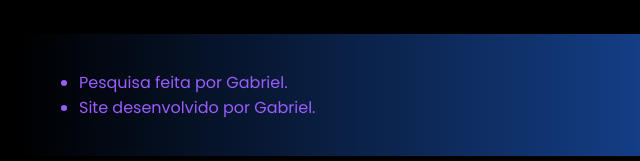
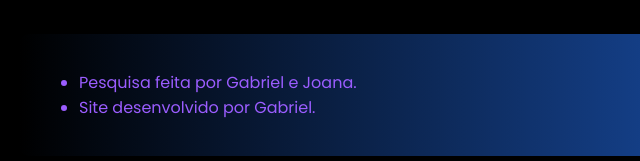
Before and after one commit to Gabriel-Hoffmann/Escotismo, a plain HTML site: page astro.html in a window 1280 px wide. Shown: the part 3938-4099 px from the top of the page, 31-671 px from the left. Drawn offline with Linux system fonts and the light colour scheme.

Commit message:
Update astro.html

```diff
--- a/astro.html
+++ b/astro.html
@@ -127,7 +127,7 @@
 
     <footer>
          <ul>
-            <li>Pesquisa feita por Gabriel.</li>
+            <li>Pesquisa feita por Gabriel e Joana.</li>
             <li>Site desenvolvido por Gabriel.</li>
         </ul>
 
```
